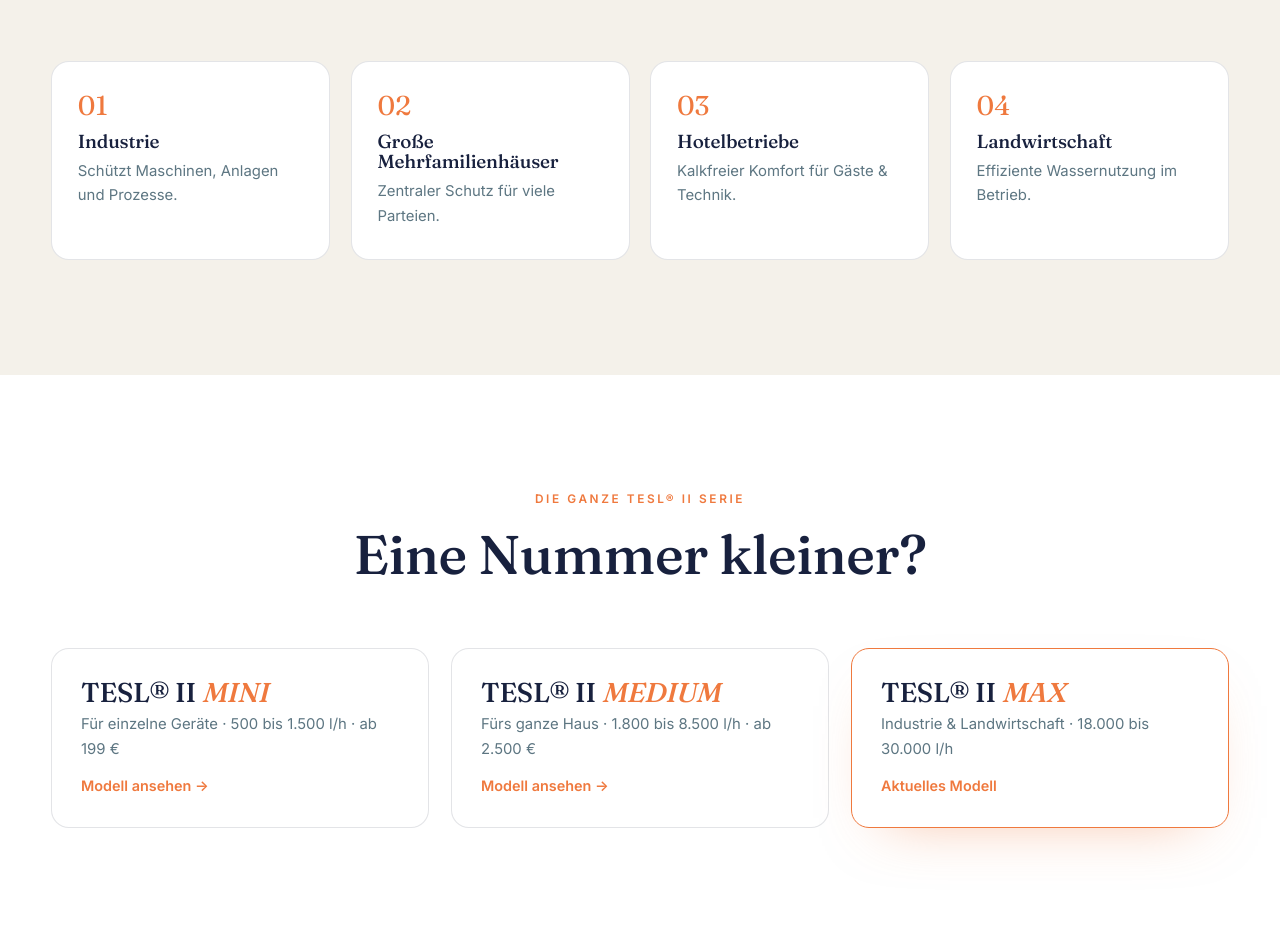
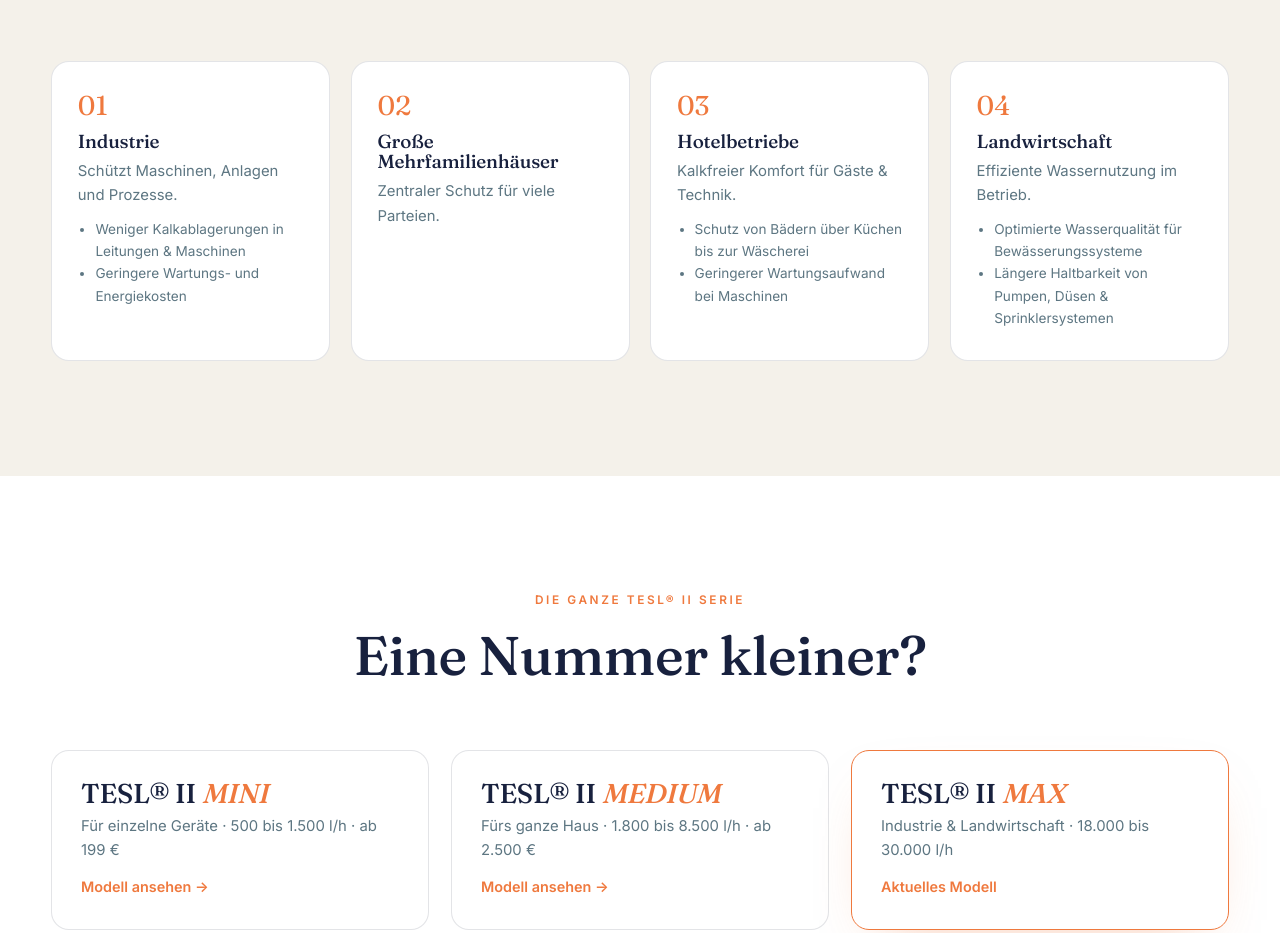
Before and after one commit to madeby123-bit/eco-stolz, a website: page public/tesl-ii-max/index.html in a window 1280 px wide. Shown: the part 2150-3083 px from the top of the page. Drawn offline with Linux system fonts and the light colour scheme.

Commit message:
Update index.html

```diff
--- a/public/tesl-ii-max/index.html
+++ b/public/tesl-ii-max/index.html
@@ -207,10 +207,25 @@
         </p>
       </div>
       <div class="benefits__grid">
-        <div class="benefit-card reveal" data-reveal><span class="b-tag">01</span><h3>Industrie</h3><p>Schützt Maschinen, Anlagen und Prozesse.</p></div>
+        <div class="benefit-card reveal" data-reveal><span class="b-tag">01</span><h3>Industrie</h3><p>Schützt Maschinen, Anlagen und Prozesse.</p>
+          <ul style="margin:0.6rem 0 0; padding-left:1.1rem; font-size:0.85rem; color:var(--muted);">
+            <li>Weniger Kalkablagerungen in Leitungen &amp; Maschinen</li>
+            <li>Geringere Wartungs- und Energiekosten</li>
+          </ul>
+        </div>
         <div class="benefit-card reveal" data-reveal data-delay="100"><span class="b-tag">02</span><h3>Große Mehrfamilienhäuser</h3><p>Zentraler Schutz für viele Parteien.</p></div>
-        <div class="benefit-card reveal" data-reveal data-delay="200"><span class="b-tag">03</span><h3>Hotelbetriebe</h3><p>Kalkfreier Komfort für Gäste &amp; Technik.</p></div>
-        <div class="benefit-card reveal" data-reveal data-delay="300"><span class="b-tag">04</span><h3>Landwirtschaft</h3><p>Effiziente Wassernutzung im Betrieb.</p></div>
+        <div class="benefit-card reveal" data-reveal data-delay="200"><span class="b-tag">03</span><h3>Hotelbetriebe</h3><p>Kalkfreier Komfort für Gäste &amp; Technik.</p>
+          <ul style="margin:0.6rem 0 0; padding-left:1.1rem; font-size:0.85rem; color:var(--muted);">
+            <li>Schutz von Bädern über Küchen bis zur Wäscherei</li>
+            <li>Geringerer Wartungsaufwand bei Maschinen</li>
+          </ul>
+        </div>
+        <div class="benefit-card reveal" data-reveal data-delay="300"><span class="b-tag">04</span><h3>Landwirtschaft</h3><p>Effiziente Wassernutzung im Betrieb.</p>
+          <ul style="margin:0.6rem 0 0; padding-left:1.1rem; font-size:0.85rem; color:var(--muted);">
+            <li>Optimierte Wasserqualität für Bewässerungssysteme</li>
+            <li>Längere Haltbarkeit von Pumpen, Düsen &amp; Sprinklersystemen</li>
+          </ul>
+        </div>
       </div>
     </div>
   </section>
```
